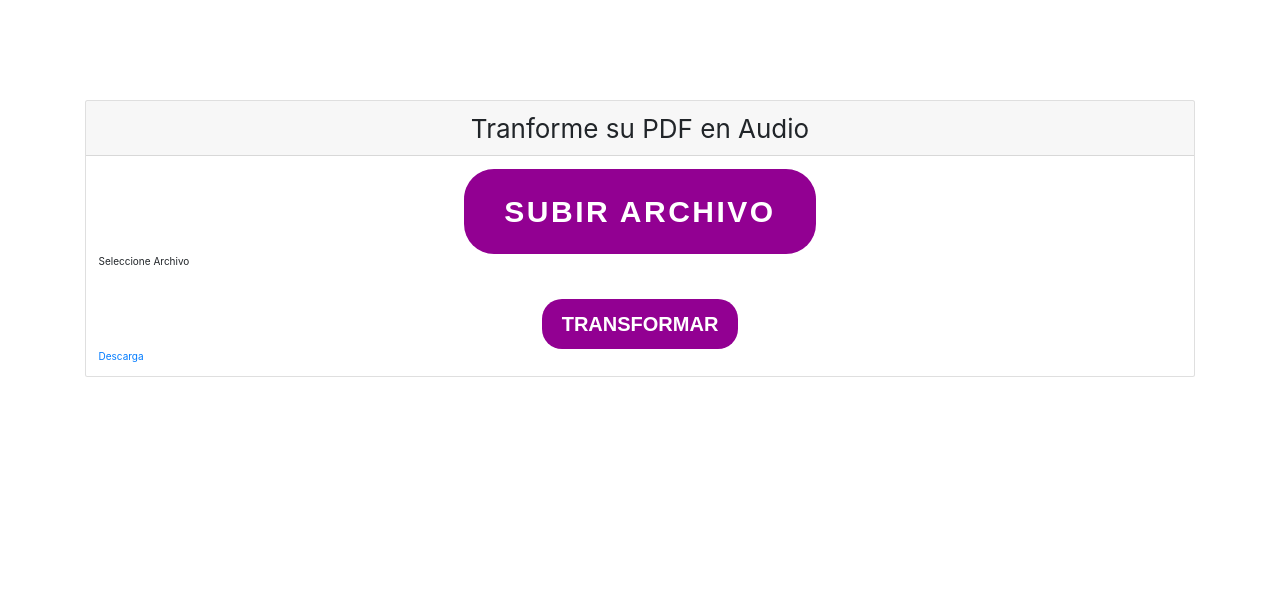
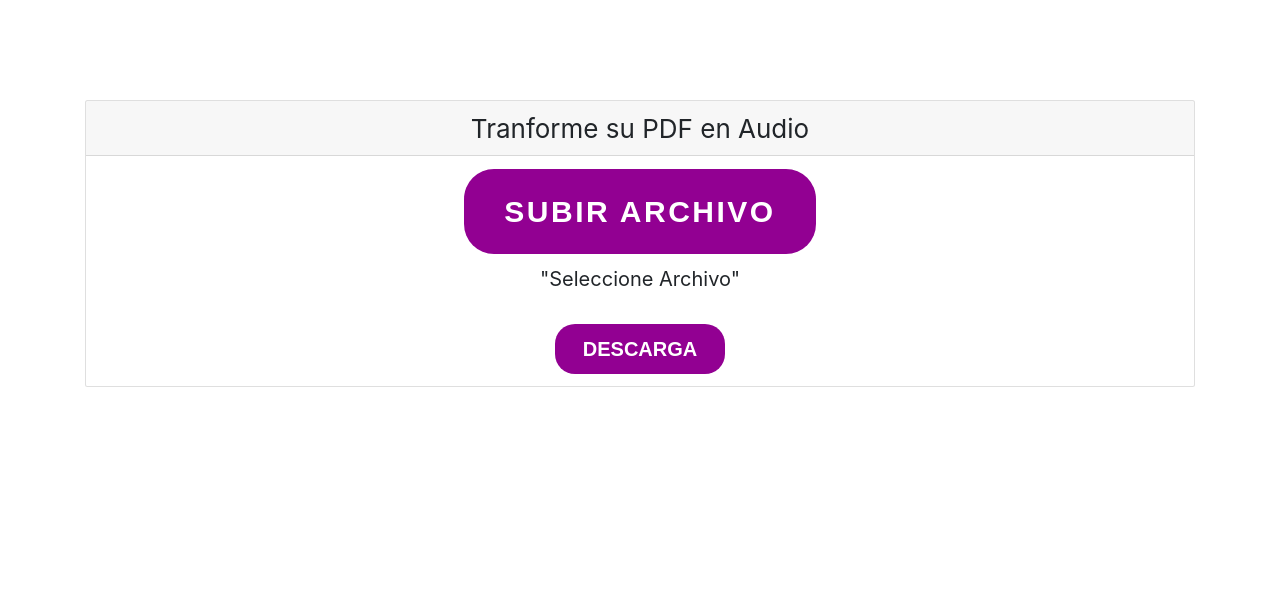
Before and after one commit to trueJomi/Proyecto_ICSI_S1, a Django app: page / in a window 1280 px wide. Shown: the part 61-675 px from the top of the page. Run offline with Django 3.2, Linux system fonts and the light colour scheme; some libraries are stand-ins or nearby versions.

Commit message:
primer split 1.1

```diff
--- a/PDF_tranformador/forms.py
+++ b/PDF_tranformador/forms.py
@@ -4,13 +4,11 @@
 
 from django import forms
 from django.forms import fields
-
 from PDF_tranformador.models import Archivo
 
 class fileForm(forms.ModelForm):
-    # Pfile Model form
+    # file Model form
     class Meta:
-
         model= Archivo
         fields = (
             'archivo',
--- a/PDF_tranformador/models.py
+++ b/PDF_tranformador/models.py
@@ -1,5 +1,3 @@
-from PDF_Reader.settings import BASE_DIR
-from django.core.files.storage import default_storage
 from django.db import models
 
 # Create your models here.
--- a/PDF_tranformador/views.py
+++ b/PDF_tranformador/views.py
@@ -79,11 +79,11 @@ def main(request):
         else:
             form = fileForm()
             audio=""
-            Nombre_Archivo='Seleccione Archivo'
+            Nombre_Archivo='"Seleccione Archivo"'
     else:
         form = fileForm()
         audio=""
-        Nombre_Archivo='Seleccione Archivo'
+        Nombre_Archivo='"Seleccione Archivo"'
     return render(
         request=request,
         template_name='pages/inicio.html',
--- a/static/css/style.css
+++ b/static/css/style.css
@@ -35,9 +35,11 @@ body {
     margin-block-start: 10rem;
     display: flex;
     margin: 0 auto;
-    margin-top: 3rem;
+    margin-top: 1rem;
     background-color: rgb(146, 0, 146);
     text-transform: uppercase;
+    position: absolute;
+    visibility: hidden;
 }
 
 .centrar{
@@ -144,3 +146,32 @@ footer{
     width: 50%;
     height: 50%;
 }
+.descargar{
+    font-family:sans-serif;
+    border: none;
+    font-weight:bolder;
+    font-size: 2rem;
+    text-align: center;
+    color: white;
+    padding: 1rem 2rem 1rem 2rem;
+    border-radius:2rem;
+    margin-block-start: 10rem;
+    display: flex;
+    margin: 0 auto;
+    margin-top: 3rem;
+    background-color: rgb(146, 0, 146);
+    text-transform: uppercase;
+    justify-content: center;
+    max-width: 17rem;
+}
+.press:hover{
+    transition: 0.2s;
+    background-color: rgb(90, 1, 90);
+    text-decoration: none;
+    color: rgb(199, 199, 199);
+}
+form .m_archivo{
+    font-size: 2rem;
+    margin-top: 1rem;
+    text-align: center;
+}
--- a/static/js/script.js
+++ b/static/js/script.js
@@ -1,5 +1,6 @@
 document.getElementById('boton').addEventListener('click', openDialog);
 document.getElementById('cargar').addEventListener('click',loading)
+document.getElementById('fileid').addEventListener('change',submit)
 
 function openDialog() {
   document.getElementById('fileid').click();
@@ -8,3 +9,8 @@ function openDialog() {
 function loading(){
   document.getElementById("loader").style.visibility="visible";
 }
+
+function submit(){
+  document.getElementById("cargar").style.visibility="visible";
+  document.getElementById("cargar").style.position="relative";
+}
--- a/templates/Pages/inicio.html
+++ b/templates/Pages/inicio.html
@@ -13,16 +13,18 @@
                         </span>
                     </div>
                     <div class="card-body">
-                        <button id='boton' class="boton-principal centrar" >
+                        <button id='boton' class="boton-principal centrar press" >
                             <span>Subir Archivo</span>
                         </button>
                       <form method="POST" enctype = "multipart/form-data" action="{% url 'archivo' %}">
                         {% csrf_token %}
                         <input id='fileid' type='file'  name="archivo" hidden/>
-                        <p>{{nombre}}</p>
-                        <button type="submit"  class="boton-enviar centrar" id='cargar'>Transformar</button>
+                        <p class="m_archivo" >{{nombre}}</p>
+                        <button type="submit"  class="boton-enviar centrar press" id='cargar'>Transformar</button>
                        </form>
-                        <a href="{{archivo}}"download>Descarga</a>
+                        <a class="descargar press" href="{{archivo}}"download>
+                        Descarga
+                        </a>
                     </div>
                 </div>
 
```
Also changed, not shown: db.sqlite3.
